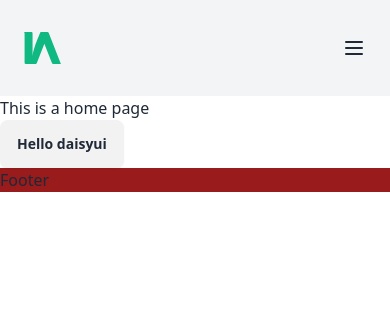
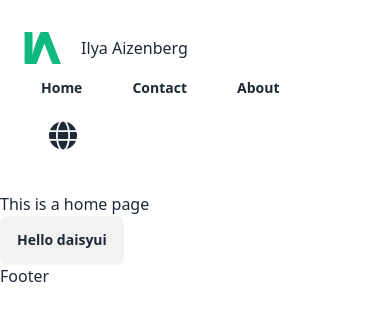
Before and after one commit to ilyaize/ilyaize, a Vue app: page / in a window 390 px wide. Shown: the top 320 px of the page. Built offline with nearby package versions, Linux system fonts and the light colour scheme.

Commit message:
Initial commit

```diff
--- a/index.html
+++ b/index.html
@@ -5,6 +5,7 @@
     <link rel="icon" href="/favicon.ico" />
     <meta name="viewport" content="width=device-width, initial-scale=1.0" />
     <title>Ilya Aizenberg</title>
+    <script src="https://kit.fontawesome.com/6d91ab9cfa.js" crossorigin="anonymous"></script>
   </head>
   <body style="min-height: 100vh" class="mx-auto max-w-7xl">
     <div id="app"></div>
--- a/src/App.vue
+++ b/src/App.vue
@@ -10,7 +10,7 @@ import AppHeader from './components/AppHeader.vue'
   <section class="">
     <RouterView />
   </section>
-  <footer class="bg-red-800">Footer</footer>
+  <footer class="">Footer</footer>
 </template>
 
 <style scoped></style>
--- a/src/components/AppHeader.vue
+++ b/src/components/AppHeader.vue
@@ -4,59 +4,32 @@ import { RouterLink } from 'vue-router'
 
 <template>
   <header>
-    <div>
-      <div class="bg-gray-100">
     <nav class="container px-6 py-8 mx-auto md:flex md:justify-between md:items-center">
       <div class="flex items-center justify-between">
         <div class="flex items-center">
-              <img
-                class="block h-8 w-auto lg:hidden"
-                src="../assets/logo.svg"
-                alt="Ilya Aizenberg"
-              />
-              <img
-                class="hidden h-8 w-auto lg:block"
-                src="../assets/logo.svg"
-                alt="Ilya Aizenberg"
-              />
-            </div>
-            <!-- Mobile menu button -->
-            <div @click="showMenu = !showMenu" class="flex md:hidden">
-              <button
-                type="button"
-                class="text-gray-800 hover:text-gray-400 focus:outline-none focus:text-gray-400"
-              >
-                <svg viewBox="0 0 24 24" class="w-6 h-6 fill-current">
-                  <path
-                    fill-rule="evenodd"
-                    d="M4 5h16a1 1 0 0 1 0 2H4a1 1 0 1 1 0-2zm0 6h16a1 1 0 0 1 0 2H4a1 1 0 0 1 0-2zm0 6h16a1 1 0 0 1 0 2H4a1 1 0 0 1 0-2z"
-                  ></path>
-                </svg>
-              </button>
+          <img class="block h-8 w-auto lg:hidden" src="../assets/logo.svg" alt="Ilya Aizenberg" />
+          <img class="hidden h-8 w-auto lg:block" src="../assets/logo.svg" alt="Ilya Aizenberg" />
+          <span class="ml-5">Ilya Aizenberg</span>
         </div>
       </div>
-
-          <!-- Mobile Menu open: "block", Menu closed: "hidden" -->
+      <ul>
+        <li class="btn btn-ghost">
+          <RouterLink to="/">Home</RouterLink>
+        </li>
+        <li class="btn ml-4 btn-ghost">
+          <RouterLink to="/contact">Contact</RouterLink>
+        </li>
+        <li class="btn ml-4 btn-ghost">
+          <RouterLink to="/about">About</RouterLink>
+        </li>
+      </ul>
+      <div class="flex">
         <ul
           :class="showMenu ? 'flex' : 'hidden'"
           class="flex-col md:flex md:space-y-0 md:flex-row md:items-center md:space-x-10 md:mt-0"
         >
-            <ul class="">
-              <li class="btn btn-ghost">
-                <RouterLink to="/">Home</RouterLink>
-              </li>
-              <li class="btn btn-ghost">
-                <RouterLink to="/contact">Contact</RouterLink>
-              </li>
-              <li class="btn btn-ghost">
-                <RouterLink to="/about">About</RouterLink>
-              </li>
-            </ul>
           <label class="swap swap-rotate">
-              <!-- this hidden checkbox controls the state -->
             <input type="checkbox" class="theme-controller" value="dark" />
-
-              <!-- sun icon -->
             <svg
               class="swap-on fill-current w-10 h-10"
               xmlns="http://www.w3.org/2000/svg"
@@ -66,8 +39,6 @@ import { RouterLink } from 'vue-router'
                 d="M5.64,17l-.71.71a1,1,0,0,0,0,1.41,1,1,0,0,0,1.41,0l.71-.71A1,1,0,0,0,5.64,17ZM5,12a1,1,0,0,0-1-1H3a1,1,0,0,0,0,2H4A1,1,0,0,0,5,12Zm7-7a1,1,0,0,0,1-1V3a1,1,0,0,0-2,0V4A1,1,0,0,0,12,5ZM5.64,7.05a1,1,0,0,0,.7.29,1,1,0,0,0,.71-.29,1,1,0,0,0,0-1.41l-.71-.71A1,1,0,0,0,4.93,6.34Zm12,.29a1,1,0,0,0,.7-.29l.71-.71a1,1,0,1,0-1.41-1.41L17,5.64a1,1,0,0,0,0,1.41A1,1,0,0,0,17.66,7.34ZM21,11H20a1,1,0,0,0,0,2h1a1,1,0,0,0,0-2Zm-9,8a1,1,0,0,0-1,1v1a1,1,0,0,0,2,0V20A1,1,0,0,0,12,19ZM18.36,17A1,1,0,0,0,17,18.36l.71.71a1,1,0,0,0,1.41,0,1,1,0,0,0,0-1.41ZM12,6.5A5.5,5.5,0,1,0,17.5,12,5.51,5.51,0,0,0,12,6.5Zm0,9A3.5,3.5,0,1,1,15.5,12,3.5,3.5,0,0,1,12,15.5Z"
               />
             </svg>
-
-              <!-- moon icon -->
             <svg
               class="swap-off fill-current w-10 h-10"
               xmlns="http://www.w3.org/2000/svg"
@@ -78,8 +49,11 @@ import { RouterLink } from 'vue-router'
               />
             </svg>
           </label>
+        </ul>
         <div class="dropdown dropdown-bottom dropdown-end">
-              <div tabindex="0" role="button" class="btn btn-ghost m-2 w-32">Language</div>
+          <div tabindex="0" role="button" class="btn btn-ghost ml-2">
+            <i class="fa-solid fa-globe fa-2xl"></i>
+          </div>
           <ul
             tabindex="0"
             class="dropdown-content z-[1] menu p-2 shadow bg-base-100 rounded-box w-52"
@@ -89,10 +63,8 @@ import { RouterLink } from 'vue-router'
             <li><a>Russian</a></li>
           </ul>
         </div>
-          </ul>
+      </div>
     </nav>
-      </div>
-    </div>
   </header>
 </template>
 
```
Lines whose indentation alone changed are shown as unchanged.
